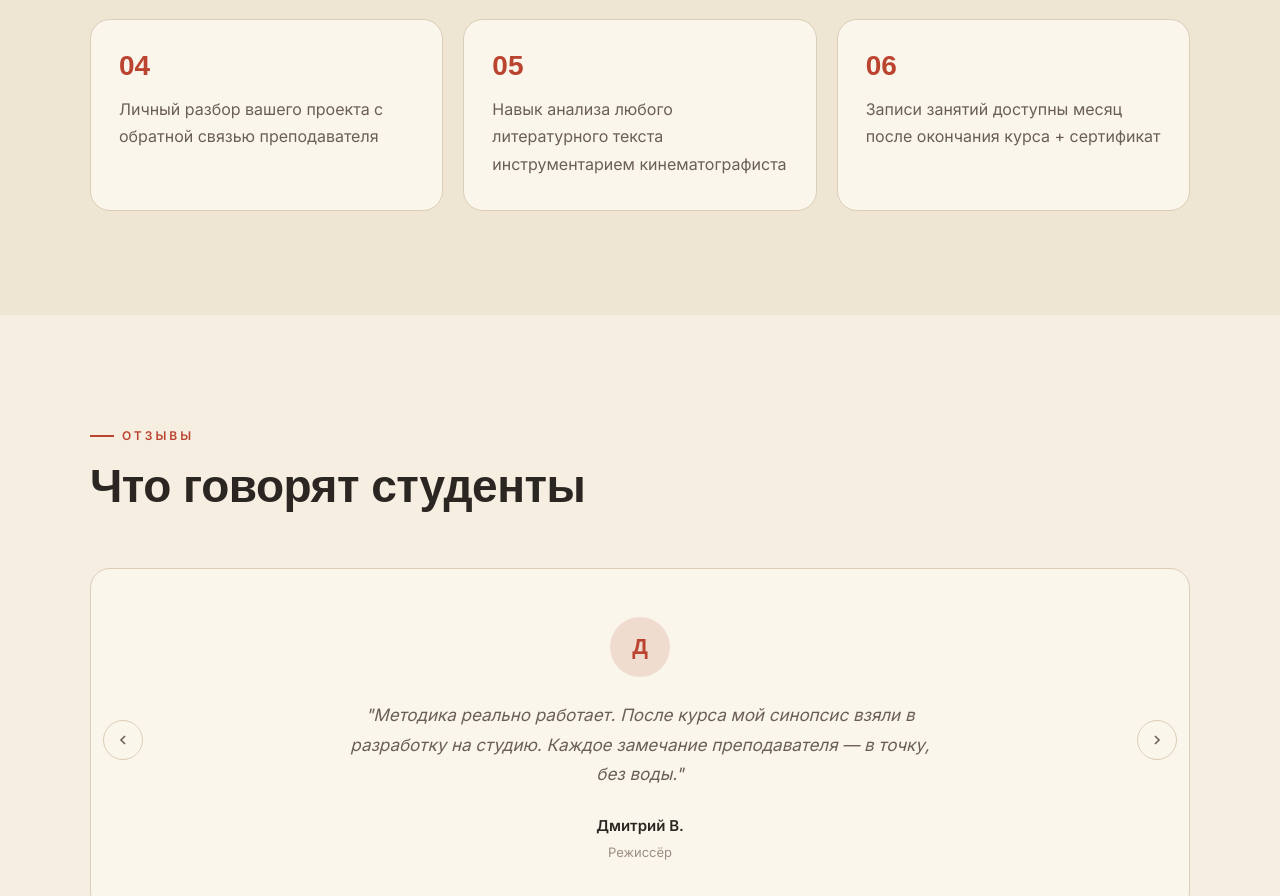
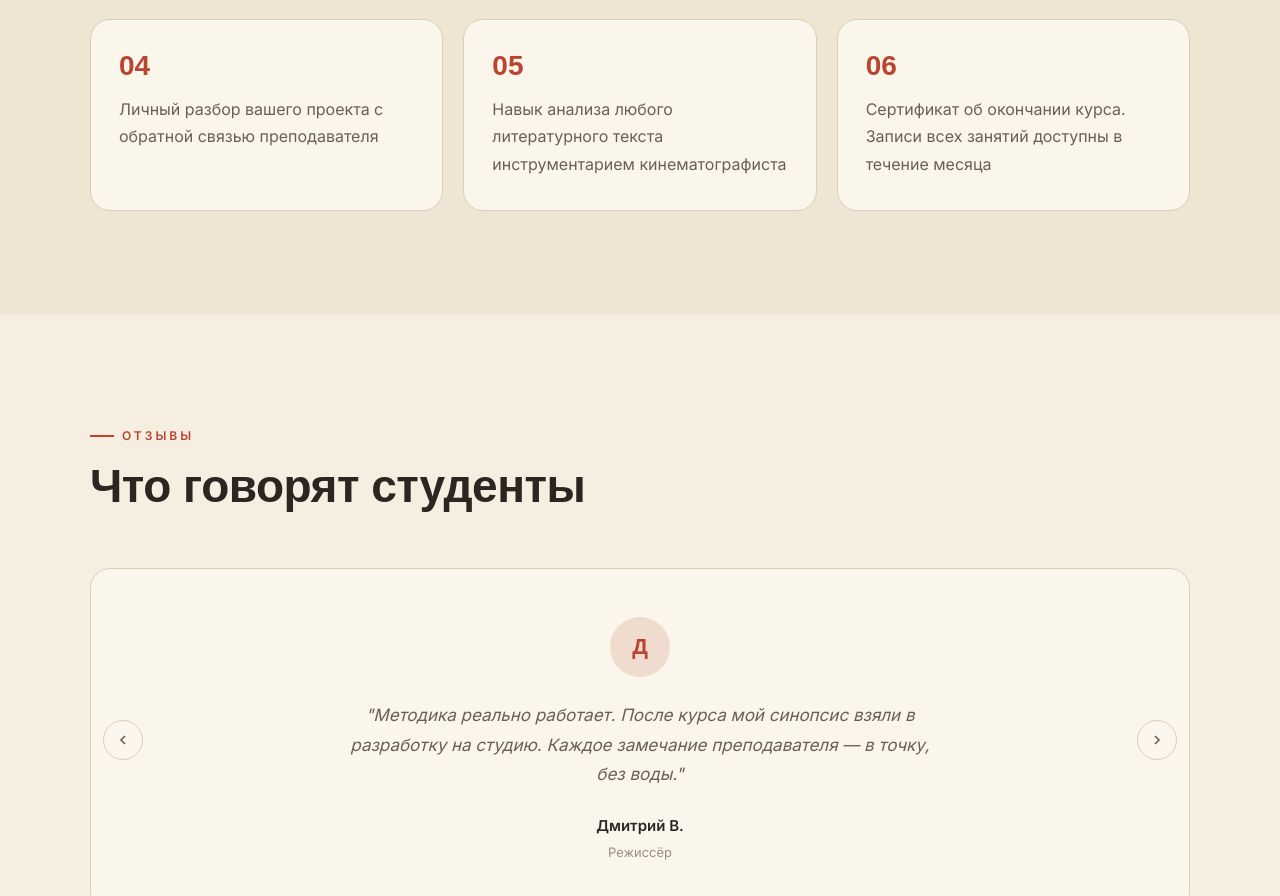
Before and after one commit to bars4um-sys/adapt-scenV3, a Next.js app: page /adapt-scenV3/ in a window 1280 px wide. Shown: the part 4148-5044 px from the top of the page. Built offline with nearby package versions, Linux system fonts and the light colour scheme; a web font is replaced by a local one.

Commit message:
Что вы получите: исправить формулировку п.6, орфография

```diff
--- a/app/page.tsx
+++ b/app/page.tsx
@@ -168,7 +168,7 @@ const skills = [
   "Понимание механики адаптации на примерах мировой классики",
   "Личный разбор вашего проекта с обратной связью преподавателя",
   "Навык анализа любого литературного текста инструментарием кинематографиста",
-  "Записи занятий доступны месяц после окончания курса + сертификат",
+  "Сертификат об окончании курса. Записи всех занятий доступны в течение месяца",
 ]
 
 const pricing = [
```
